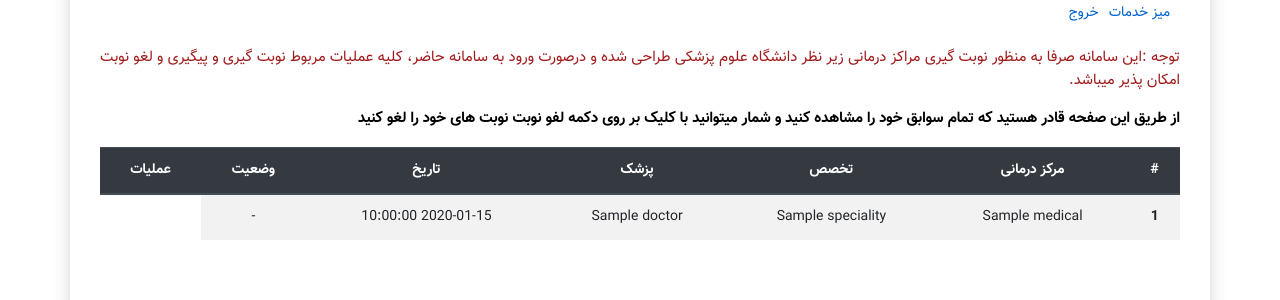
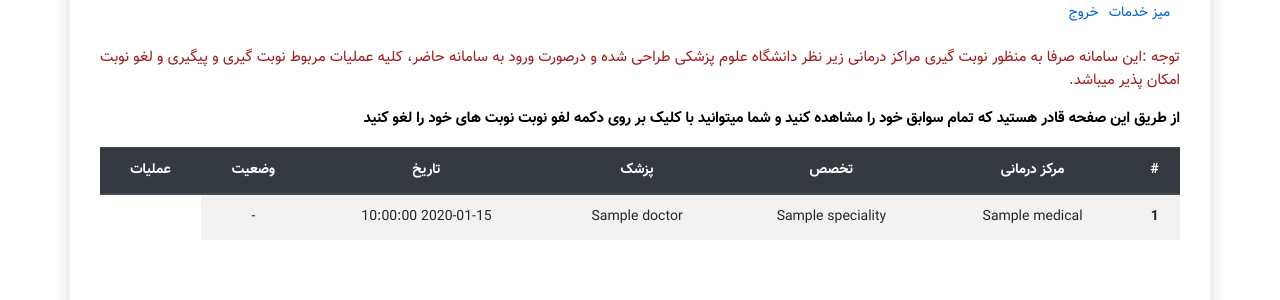
Before and after one commit to thisismammad/TurnRatings, a Python web app: template app/templates/report.html in a window 1280 px wide. Shown: the part 167-467 px from the top of the page. Run offline with Jinja, Linux system fonts and the light colour scheme; the template is opened without the code that fills it: most values are stand-ins (such as "Sample title", 1, 10 or a date in 2020).

Commit message:
modified text in turn report html

```diff
--- a/app/templates/report.html
+++ b/app/templates/report.html
@@ -61,7 +61,7 @@
             <p class="form__note">توجه :این سامانه صرفا به منظور نوبت گیری مراکز درمانی زیر نظر دانشگاه علوم
                 پزشکی طراحی شده و درصورت
                 ورود به سامانه حاضر، کلیه عملیات مربوط نوبت گیری و پیگیری و لغو نوبت امکان پذیر میباشد.</p>
-            <p class="form__help">از طریق این صفحه قادر هستید که تمام سوابق خود را مشاهده کنید و شمار میتوانید با کلیک
+            <p class="form__help">از طریق این صفحه قادر هستید که تمام سوابق خود را مشاهده کنید و شما میتوانید با کلیک
                 بر
                 روی دکمه لفو نوبت نوبت های خود را لغو کنید</p>
 
```
